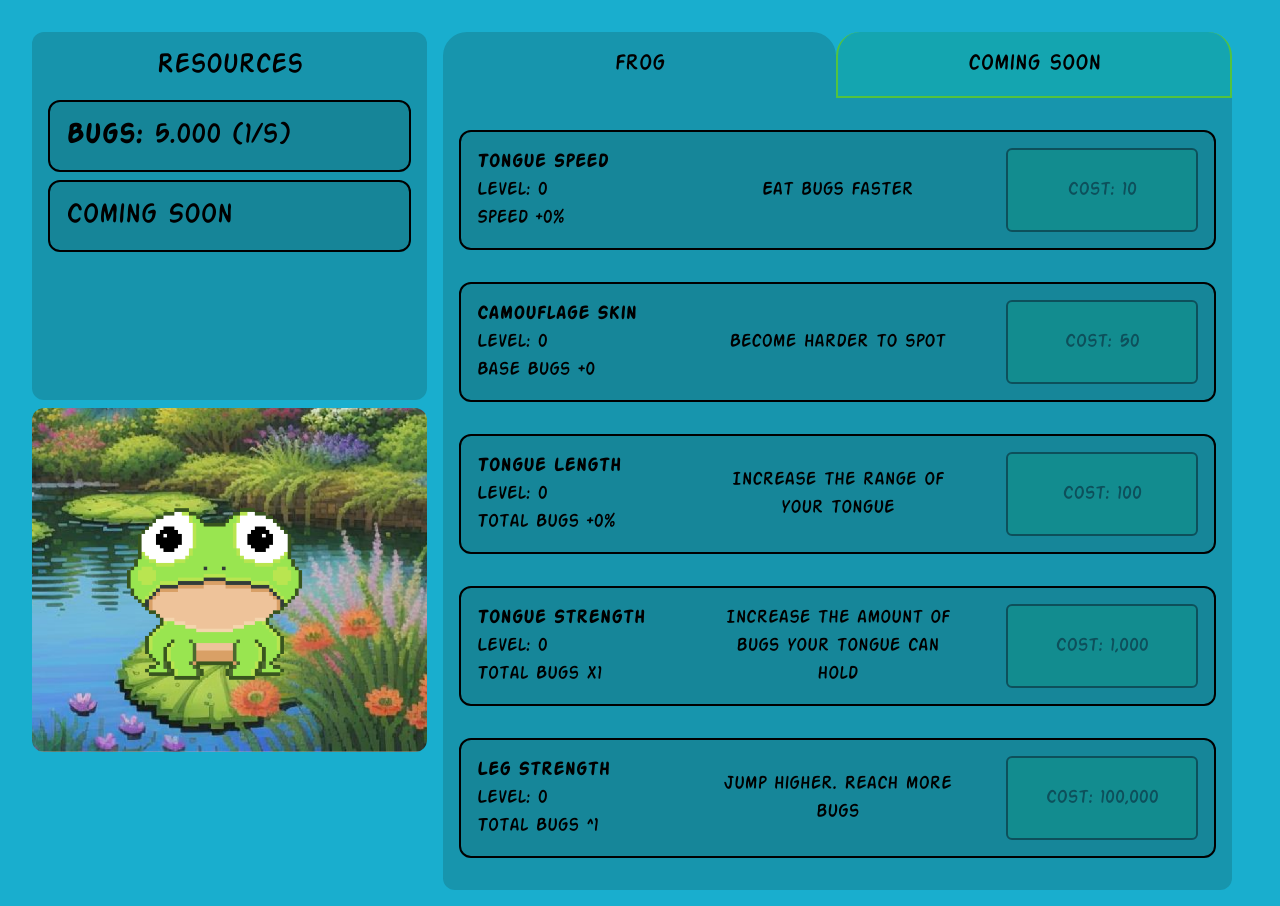
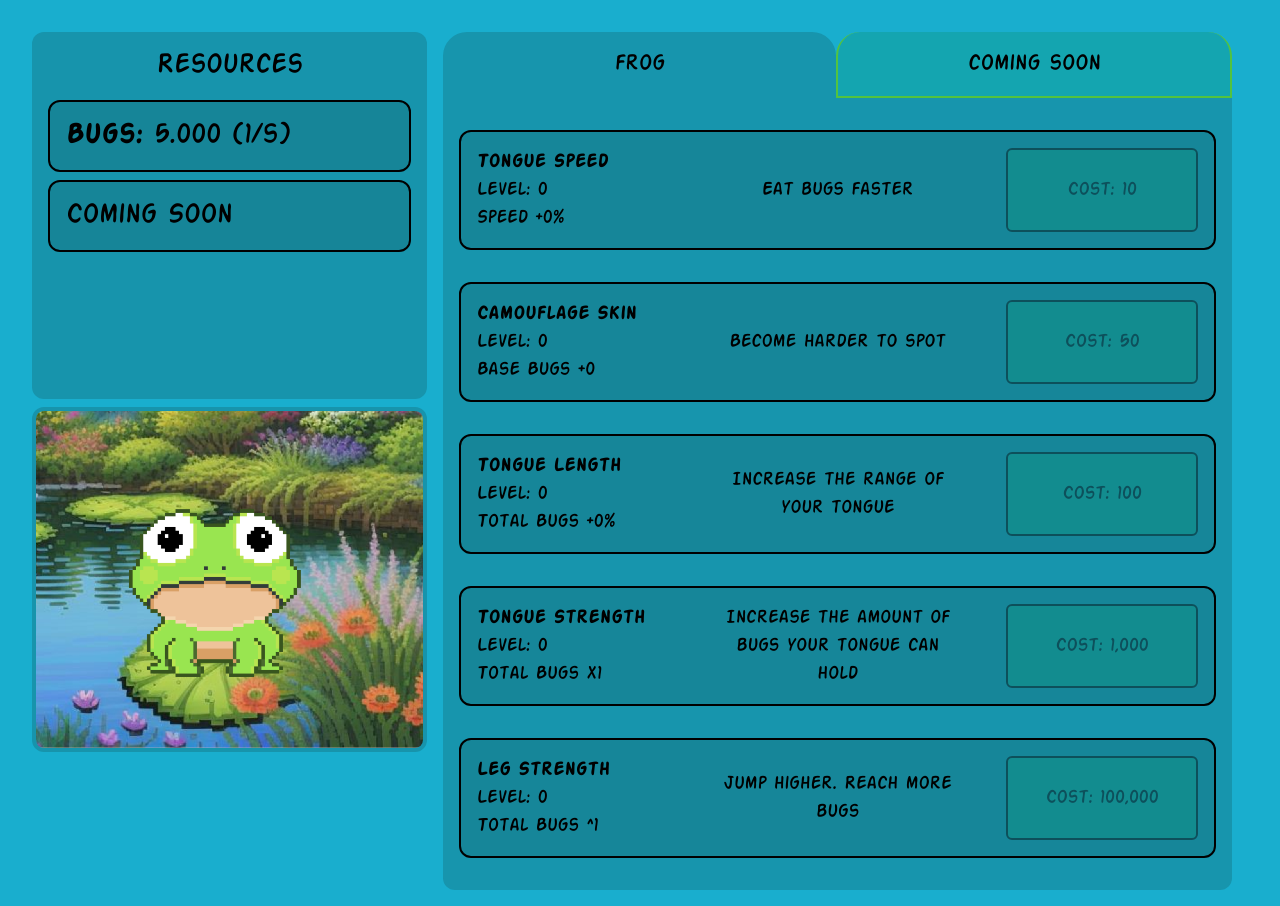
Before and after one commit to rayafarhadi/Frog-Incremental, a Next.js app: page / in a window 1280 px wide. Built offline with nearby package versions, Linux system fonts and the light colour scheme.

Commit message:
added border to frog image to fit rest of the design better

```diff
--- a/app/page.tsx
+++ b/app/page.tsx
@@ -197,7 +197,7 @@ export default function Home() {
         </div>
         <div id="frog" className="basis-1/2 pt-2 pb-4">
           <Image
-            className="w-full rounded-xl"
+            className="w-full rounded-xl border-4 border-background-secondary border-opacity-40"
             src="/images/Frog-Pond.png"
             alt="frog"
             width={512}
```
